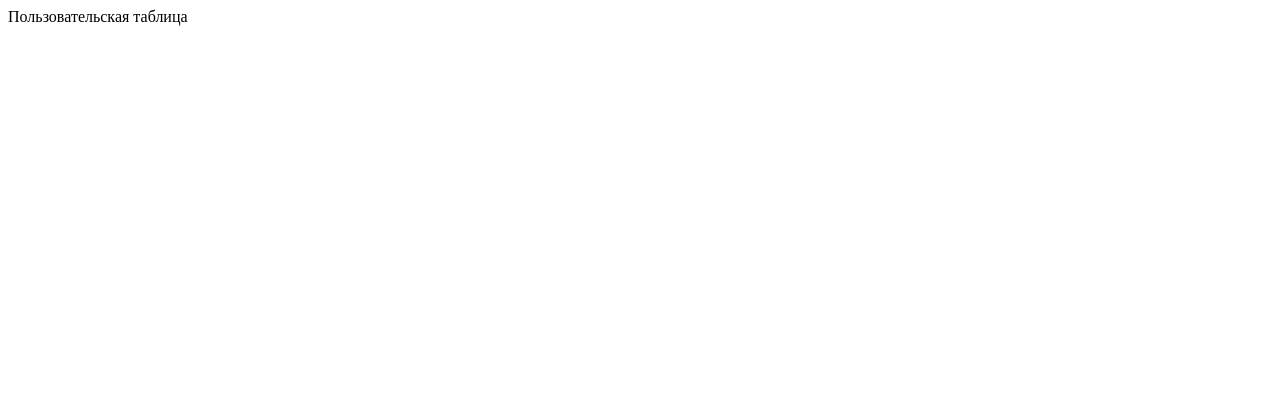
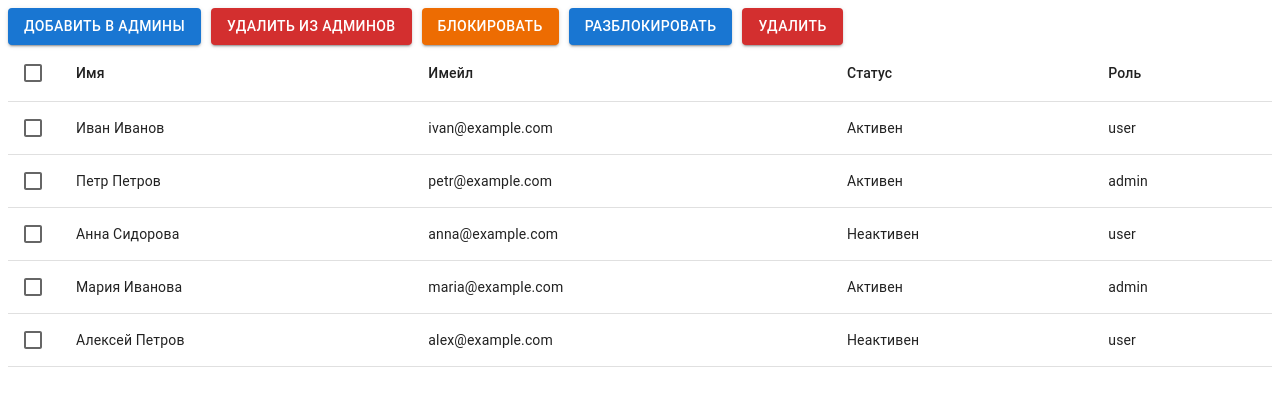
Before and after one commit to koliasinitsa/itransition, a React (Vite) app in the folder client/: page /Users in a window 1280 px wide. Shown: the top 406 px of the page. Built offline with nearby package versions, Linux system fonts and the light colour scheme.

Commit message:
users table client

```diff
--- a/client/package.json
+++ b/client/package.json
@@ -12,8 +12,9 @@
   "dependencies": {
     "@emotion/react": "^11.11.3",
     "@emotion/styled": "^11.11.0",
-    "@mui/icons-material": "^5.15.3",
-    "@mui/material": "^5.15.3",
+    "@mui/icons-material": "^5.15.4",
+    "@mui/material": "^5.15.4",
+    "@mui/x-data-grid": "^6.18.7",
     "react": "^18.2.0",
     "react-dom": "^18.2.0",
     "react-i18next": "^14.0.0",
--- a/client/src/components/UsersTable/UsersTable.tsx
+++ b/client/src/components/UsersTable/UsersTable.tsx
@@ -1,12 +1,131 @@
-import React from 'react';
+import React, { useState } from 'react';
+import Table from '@mui/material/Table';
+import TableBody from '@mui/material/TableBody';
+import TableCell from '@mui/material/TableCell';
+import TableHead from '@mui/material/TableHead';
+import TableRow from '@mui/material/TableRow';
+import Button from '@mui/material/Button';
+import Checkbox from '@mui/material/Checkbox';
 
+interface User {
+  id: number;
+  name: string;
+  email: string;
+  status: string;
+  role: 'user' | 'admin';
+}
+
+
+const users: User[] = [
+  { id: 1, name: 'Иван Иванов', email: 'ivan@example.com', status: 'Активен', role: 'user' },
+  { id: 2, name: 'Петр Петров', email: 'petr@example.com', status: 'Активен', role: 'admin' },
+  { id: 3, name: 'Анна Сидорова', email: 'anna@example.com', status: 'Неактивен', role: 'user' },
+  { id: 4, name: 'Мария Иванова', email: 'maria@example.com', status: 'Активен', role: 'admin' },
+  { id: 5, name: 'Алексей Петров', email: 'alex@example.com', status: 'Неактивен', role: 'user' },
+];
 
 
 const UsersTable: React.FC = () => {
+  const [selectedUsers, setSelectedUsers] = useState<number[]>([]);
+
+  const handleSelectAll = (event: React.ChangeEvent<HTMLInputElement>) => {
+    if (event.target.checked) {
+      const allUserIds = users.map((user) => user.id);
+      setSelectedUsers(allUserIds);
+    } else {
+      setSelectedUsers([]);
+    }
+  };
+
+  const handleSelectUser = (userId: number) => {
+    setSelectedUsers((prevSelected) =>
+      prevSelected.includes(userId)
+        ? prevSelected.filter((id) => id !== userId)
+        : [...prevSelected, userId]
+    );
+  };
+
   return (
-    <div>
-      Пользовательская таблица
-    </div>
+    <>
+      <Button
+        variant="contained"
+        color="primary"
+        sx={{ marginRight: '10px' }}
+        onClick={() => console.log('Добавить в админы')}
+      >
+        Добавить в админы
+      </Button>
+
+      <Button
+        variant="contained"
+        color="error"
+        sx={{ marginRight: '10px' }}
+        onClick={() => console.log('Удалить из админов')}
+      >
+        Удалить из админов
+      </Button>
+      <Button
+        variant="contained"
+        color="warning"
+        sx={{ marginRight: '10px' }}
+        onClick={() => console.log('Блокировать')}
+      >
+        Блокировать
+      </Button>
+      <Button
+        variant="contained"
+        color="primary"
+        sx={{ marginRight: '10px' }}
+        onClick={() => console.log('Разблокировать')}
+      >
+        Разблокировать
+      </Button>
+      <Button
+        variant="contained"
+        color="error"
+        sx={{ marginRight: '10px' }}
+        onClick={() => console.log('Удалить')}
+      >
+        Удалить
+      </Button>
+
+      <Table>
+        <TableHead>
+          <TableRow>
+            <TableCell padding="checkbox">
+              <Checkbox
+                indeterminate={selectedUsers.length > 0 && selectedUsers.length < users.length}
+                checked={selectedUsers.length === users.length}
+                onChange={handleSelectAll}
+              />
+            </TableCell>
+            <TableCell>Имя</TableCell>
+            <TableCell>Имейл</TableCell>
+            <TableCell>Статус</TableCell>
+            <TableCell>Роль</TableCell>
+          </TableRow>
+        </TableHead>
+        <TableBody>
+          {users.map((user) => (
+            <TableRow
+              key={user.id}
+              sx={selectedUsers.includes(user.id) ? { backgroundColor: '#e0e0e0' } : {}}
+            >
+              <TableCell padding="checkbox">
+                <Checkbox
+                  checked={selectedUsers.includes(user.id)}
+                  onChange={() => handleSelectUser(user.id)}
+                />
+              </TableCell>
+              <TableCell>{user.name}</TableCell>
+              <TableCell>{user.email}</TableCell>
+              <TableCell>{user.status}</TableCell>
+              <TableCell>{user.role}</TableCell>
+            </TableRow>
+          ))}
+        </TableBody>
+      </Table>
+    </>
   );
 }
 
```
Also changed, not shown: 1 other file (tests, documents, lock files or other folders).
